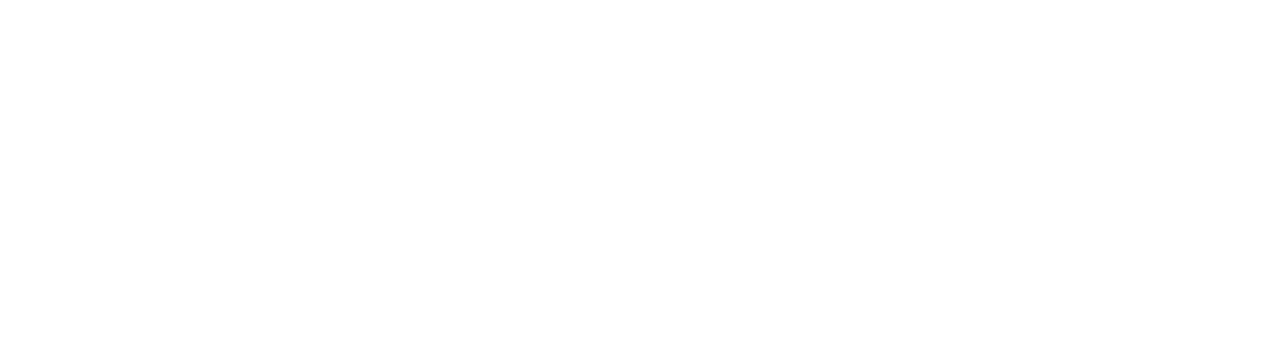
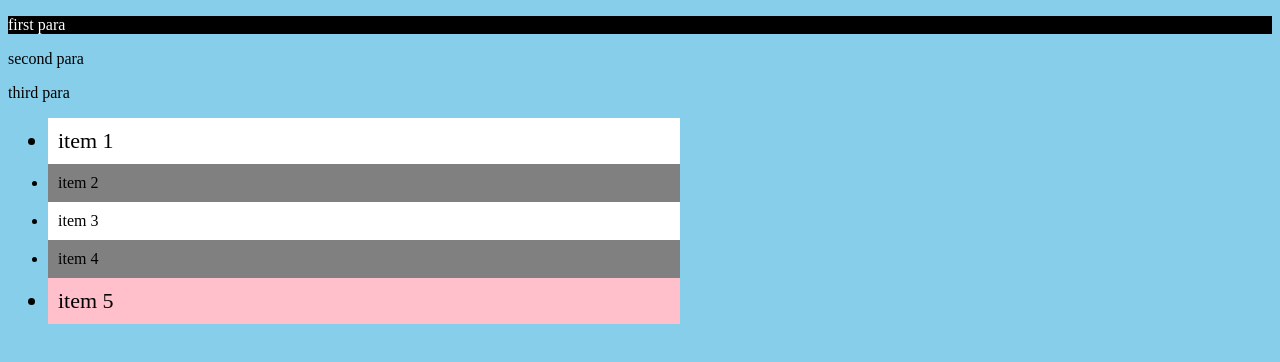
Before and after one commit to acciojob/pseudo-classes-Sarath-Dharmaraj, a website: page main.html in a window 1280 px wide. Drawn offline with Linux system fonts and the light colour scheme.

Commit message:
created a submission

```diff
--- a/main.html
+++ b/main.html
@@ -7,6 +7,16 @@
 </head>
 
 <body>
+	<p>first para</p>
+	<p>second para</p>
+	<p>third para</p>
+	<ul>
+		<li>item 1</li>
+		<li>item 2</li>
+		<li>item 3</li>
+		<li>item 4</li>
+		<li>item 5</li>
+	</ul>
 	<!-- the entire body must be written by student -->
     <script type="text/javascript" src="./script.js">
 </script>
--- a/styles.css
+++ b/styles.css
@@ -1 +1,29 @@
 /*  your css code here. If applicable */
+:root{
+	background-color: rgb(135, 206, 235);
+}
+p:first-child{
+	color: white;
+	background-color: black;
+}
+p:nth-child(2){
+	color: black;
+}
+p:last-child{
+	color: red;
+}
+
+li{
+	background-color: gray;
+	width: 50%;
+	padding: 10px;
+}
+li:nth-child(odd){
+	background-color: white;
+}
+li:nth-child(n+3):last-child{
+	background-color: pink;
+}
+li:first-child, li:last-child{
+	font-size: 22px;
+}
```
